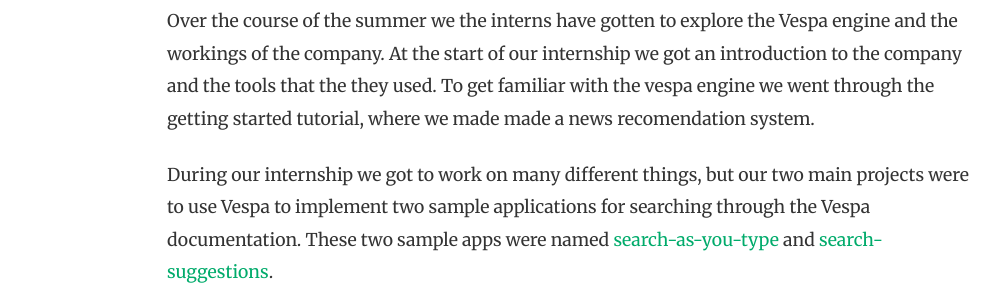
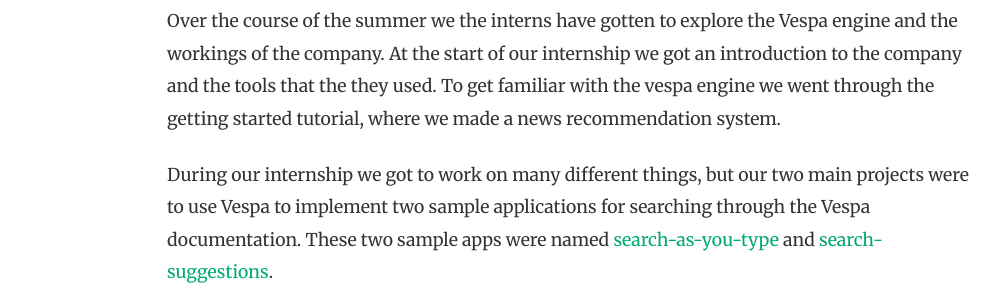
Before and after one commit to vespa-engine/blog, a Jekyll site: the page built from _posts/2021-08-20-summer-interns.md, in a window 1280 px wide and 900 px high, scrolled down 876 px. Shown: the part 250-550 px from the top of the window, without its empty margins (118-1119 px from the left). Built offline with Jekyll 4.4.1, drawn with Linux system fonts in a browser that asks for light colours; nearby versions of some CDN libraries; comment, search, counter and statistics services are not loaded; some of the changed text lies outside the part shown.

Commit message:
Fix typo

```diff
--- a/_posts/2021-08-20-summer-interns.md
+++ b/_posts/2021-08-20-summer-interns.md
@@ -16,7 +16,7 @@
 engine and the workings of the company. At the start of our internship we got
 an introduction to the company and the tools that the they used. To get
 familiar with the vespa engine we went through the getting started tutorial,
-where we made made a news recomendation system.
+where we made a news recommendation system.
 
 During our internship we got to work on many different things, but
 our two main projects were to use Vespa to implement two sample
```
Also changed, not shown: other parts of _posts/2021-08-20-summer-interns.md (+1 -1 lines).
